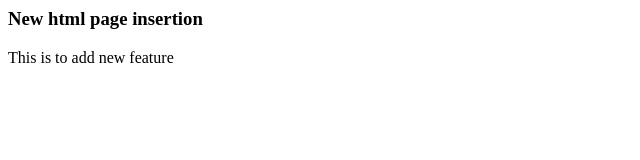
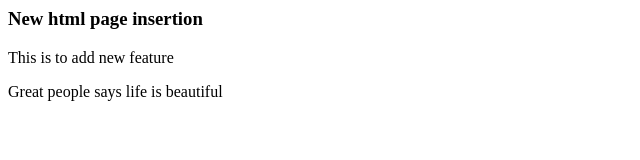
Before and after one commit to SrushtiMalini/newrep, a plain HTML site: page index.html in a window 1280 px wide. Shown: the whole page, without its empty margins (0-640 px from the left). Drawn offline with Linux system fonts and the light colour scheme.

Commit message:
added new line in html file

```diff
--- a/index.html
+++ b/index.html
@@ -1,2 +1,3 @@
 <h3> New html page insertion</h3>
 <p> This is to add new feature</p>
+<p>Great people says life is beautiful</p>
```
